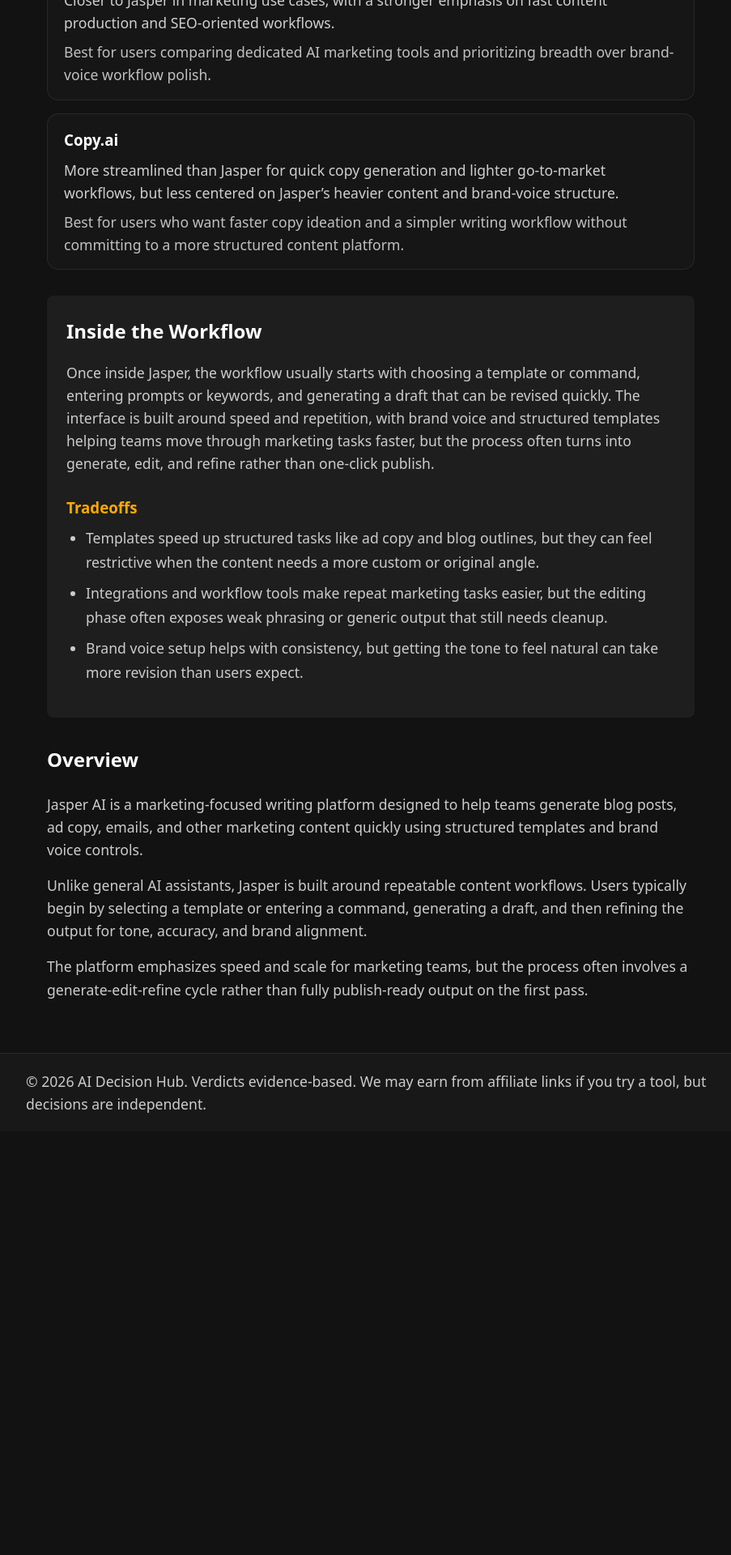
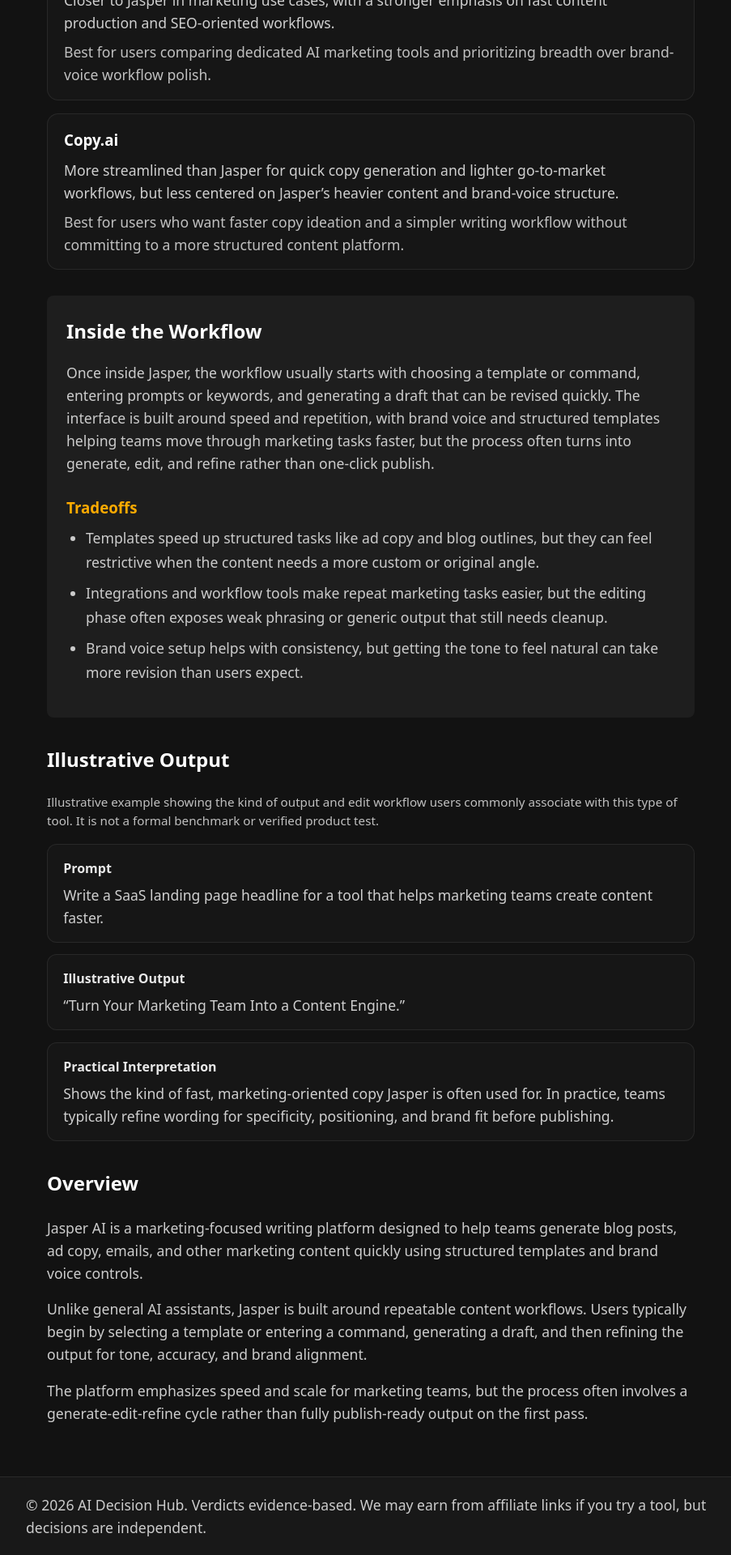
Before and after one commit to toddfromstatefarm-debug/AI-WIKI, a Jekyll site: the page built from tools/jasper-ai.md, in a window 1280 px wide. Shown: the part 2510-4430 px from the top of the page at 81% size, without its empty margins (182-1085 px from the left). Built offline with Jekyll 4.4.1, drawn with Linux system fonts in a browser that asks for light colours; our own code applies the rules of GitHub Pages for plain Markdown files; before the commit the page ends 3907 px from its top, so only the background shows below that.

Commit message:
Add illustrative output section to Jasper page

```diff
--- /dev/null
+++ b/_includes/illustrative-output.html
@@ -0,0 +1,21 @@
+<section class="illustrative-output">
+  <h2>Illustrative Output</h2>
+  <p class="illustrative-output-note">
+    Illustrative example showing the kind of output and edit workflow users commonly associate with this type of tool. It is not a formal benchmark or verified product test.
+  </p>
+
+  <div class="illustrative-block">
+    <strong>Prompt</strong>
+    <p>{{ page.illustrative_output.prompt }}</p>
+  </div>
+
+  <div class="illustrative-block">
+    <strong>Illustrative Output</strong>
+    <p>“{{ page.illustrative_output.sample_output }}”</p>
+  </div>
+
+  <div class="illustrative-block">
+    <strong>Practical Interpretation</strong>
+    <p>{{ page.illustrative_output.interpretation }}</p>
+  </div>
+</section>
--- a/_layouts/tool.html
+++ b/_layouts/tool.html
@@ -20,5 +20,8 @@
   {% if page.workflow_insights %}
     {% include inside-workflow.html %}
   {% endif %}
+  {% if page.illustrative_output and page.illustrative_output.prompt and page.illustrative_output.sample_output and page.illustrative_output.interpretation %}
+    {% include illustrative-output.html %}
+  {% endif %}
   {{ content }}
 </article>
--- a/assets/css/main.css
+++ b/assets/css/main.css
@@ -361,3 +361,34 @@
   line-height: 1.5;
   opacity: 0.92;
 }
+
+
+.illustrative-output {
+  margin: 2rem 0;
+}
+
+.illustrative-output-note {
+  margin: 0 0 1rem;
+  color: #cfcfcf;
+  font-size: 0.95rem;
+  line-height: 1.55;
+  opacity: 0.92;
+}
+
+.illustrative-block {
+  margin-bottom: 0.9rem;
+  padding: 1rem 1.2rem;
+  background: #161616;
+  border: 1px solid rgba(255, 255, 255, 0.08);
+  border-radius: 12px;
+}
+
+.illustrative-block strong {
+  display: block;
+  margin-bottom: 0.3rem;
+}
+
+.illustrative-block p {
+  margin: 0;
+  color: #cfcfcf;
+}
--- a/tools/jasper-ai.md
+++ b/tools/jasper-ai.md
@@ -75,6 +75,10 @@
   - name: Copy.ai
     difference: More streamlined than Jasper for quick copy generation and lighter go-to-market workflows, but less centered on Jasper’s heavier content and brand-voice structure.
     best_for: Best for users who want faster copy ideation and a simpler writing workflow without committing to a more structured content platform.
+illustrative_output:
+  prompt: Write a SaaS landing page headline for a tool that helps marketing teams create content faster.
+  sample_output: Turn Your Marketing Team Into a Content Engine.
+  interpretation: Shows the kind of fast, marketing-oriented copy Jasper is often used for. In practice, teams typically refine wording for specificity, positioning, and brand fit before publishing.
 ---
 
 ## Overview
```
